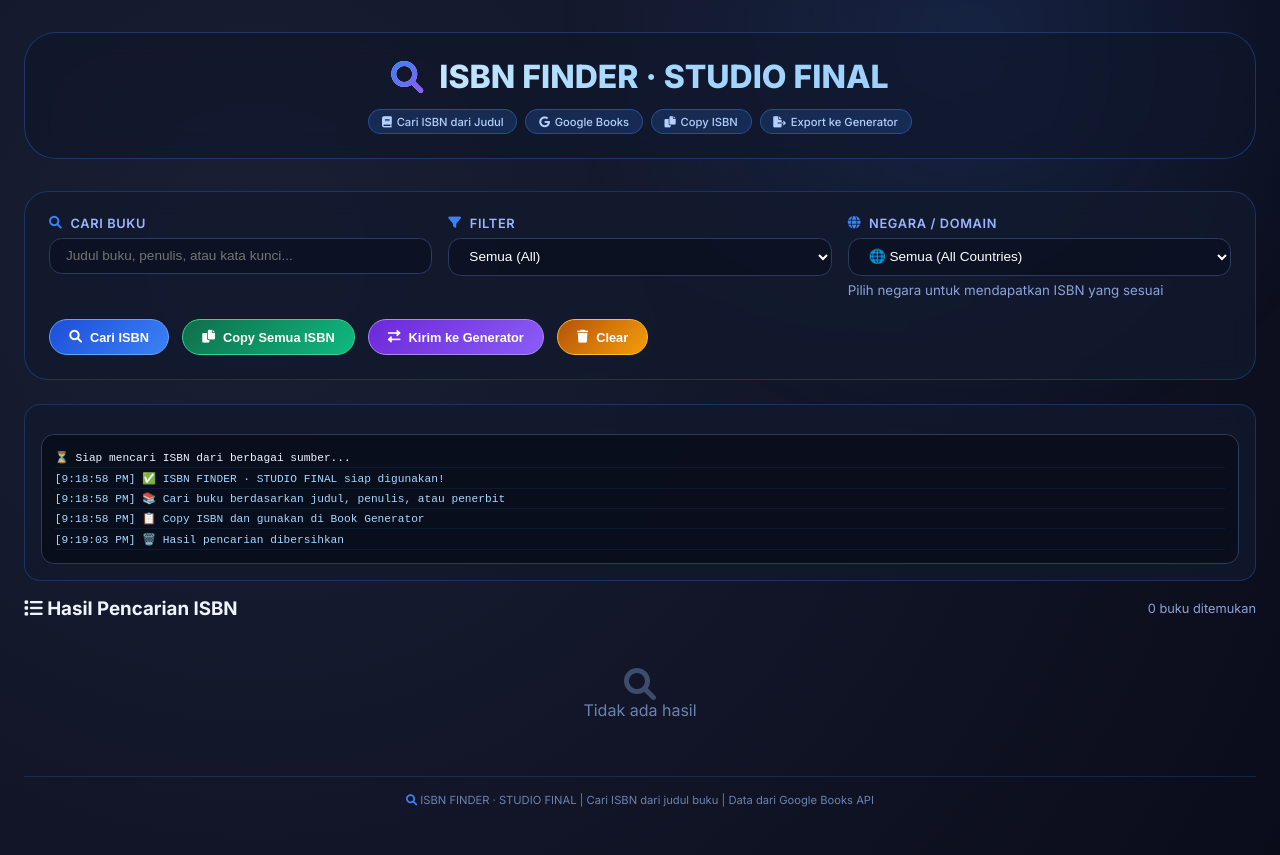
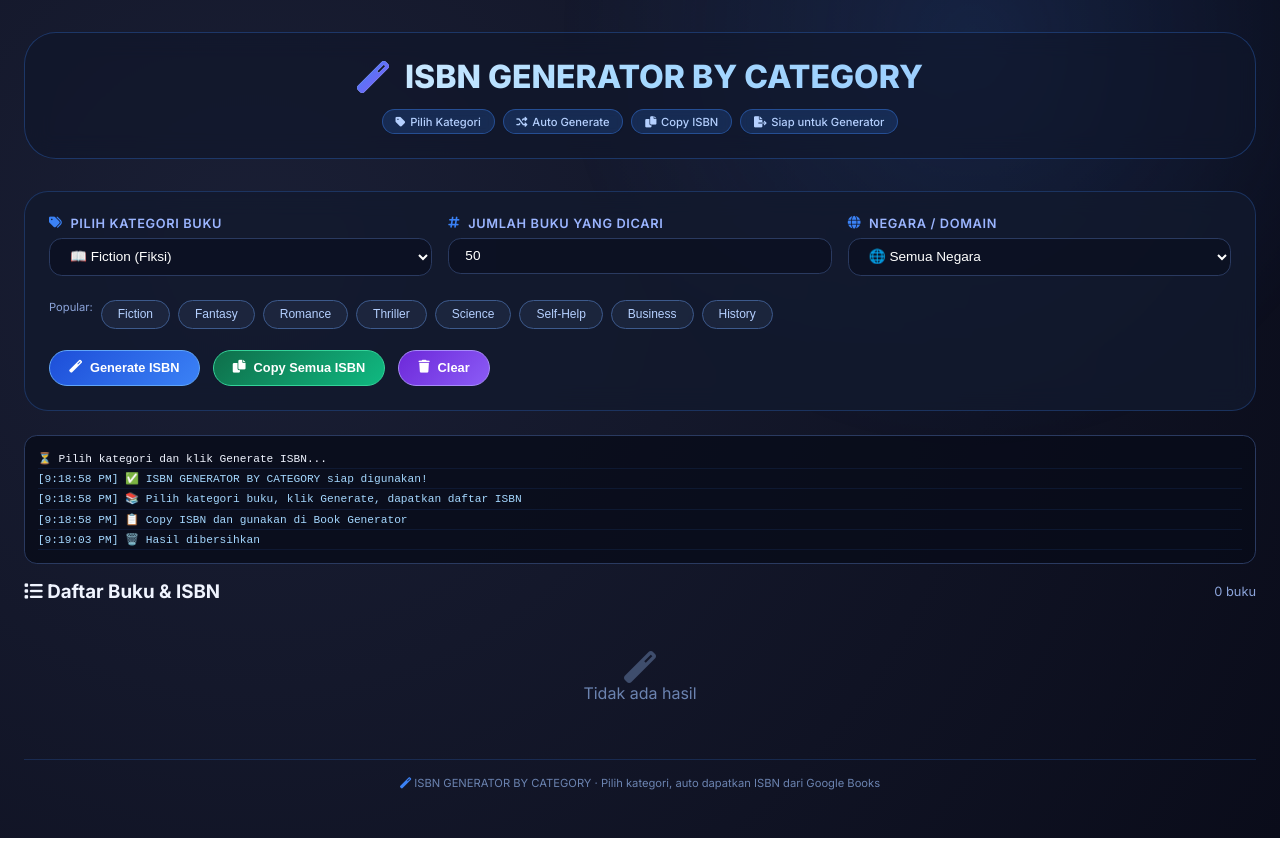
Before and after one commit to aidenwilliamson888-lab/bookgen.md, a plain HTML site: page scrapper/index.html in a window 1280 px wide. Both pictures are taken after a click on the button "Clear". Shown: the top 855 px of the page. Drawn offline with Linux system fonts and the light colour scheme.

Commit message:
Update index.html

```diff
--- a/scrapper/index.html
+++ b/scrapper/index.html
@@ -3,7 +3,7 @@
 <head>
     <meta charset="UTF-8">
     <meta name="viewport" content="width=device-width, initial-scale=1.0">
-    <title>📚 ISBN FINDER · STUDIO FINAL (Cari ISBN untuk Generator)</title>
+    <title>📚 ISBN GENERATOR BY CATEGORY · STUDIO FINAL</title>
     <link rel="preconnect" href="https://fonts.googleapis.com">
     <link rel="preconnect" href="https://fonts.gstatic.com" crossorigin>
     <link href="https://fonts.googleapis.com/css2?family=Inter:wght@300;400;500;600;700;800&display=swap" rel="stylesheet">
@@ -110,7 +110,7 @@
             gap: 0.5rem;
         }
         .input-group label i { color: #3b82f6; }
-        .input-group input, .input-group select, .input-group textarea {
+        .input-group select, .input-group input {
             background: rgba(10, 15, 30, 0.7);
             border: 1px solid #2a3a60;
             border-radius: 0.8rem;
@@ -119,30 +119,31 @@
             color: white;
             transition: all 0.3s ease;
         }
-        .input-group input:focus, .input-group select:focus {
+        .input-group select:focus, .input-group input:focus {
             outline: none;
             border-color: #3b82f6;
             box-shadow: 0 0 0 3px rgba(59, 130, 246, 0.2);
         }
-        .search-type {
+
+        .category-grid {
+            grid-column: 1 / -1;
             display: flex;
-            gap: 1rem;
-            align-items: center;
             flex-wrap: wrap;
+            gap: 0.5rem;
+            margin-top: 0.5rem;
         }
-        .search-type label {
-            display: flex;
-            align-items: center;
-            gap: 0.4rem;
+        .category-btn {
+            background: rgba(30, 40, 65, 0.8);
+            border: 1px solid #3d5a8c;
+            border-radius: 2rem;
+            padding: 0.4rem 1rem;
+            font-size: 0.75rem;
+            color: #b5d0ff;
             cursor: pointer;
-            font-weight: normal;
-            text-transform: none;
-            color: #b5d0ff;
+            transition: all 0.2s;
         }
-        .search-type input {
-            width: auto;
-            margin: 0;
-        }
+        .category-btn:hover { background: #3b82f6; border-color: #3b82f6; color: white; }
+        .category-btn.active { background: #3b82f6; border-color: #3b82f6; color: white; }
 
         .button-group {
             display: flex;
@@ -170,16 +171,7 @@
         .btn-primary { background: linear-gradient(135deg, #1d4ed8, #3b82f6); border-color: #60a5fa; }
         .btn-success { background: linear-gradient(135deg, #0f6e4a, #10b981); border-color: #34d399; }
         .btn-info { background: linear-gradient(135deg, #6d28d9, #8b5cf6); border-color: #a78bfa; }
-        .btn-warning { background: linear-gradient(135deg, #b45309, #f59e0b); border-color: #fbbf24; }
 
-        .progress-area {
-            background: rgba(18, 25, 45, 0.8);
-            backdrop-filter: blur(12px);
-            border: 1px solid rgba(59, 130, 246, 0.25);
-            border-radius: 1rem;
-            padding: 1rem;
-            margin: 1rem 0;
-        }
         .log-area {
             background: rgba(8, 12, 25, 0.8);
             border-radius: 0.8rem;
@@ -189,7 +181,7 @@
             font-family: monospace;
             font-size: 0.7rem;
             border: 1px solid #2a3a60;
-            margin-top: 0.8rem;
+            margin: 1rem 0;
         }
         .log-area div { padding: 0.2rem 0; border-bottom: 1px solid rgba(59, 130, 246, 0.1); }
 
@@ -198,7 +190,7 @@
             grid-template-columns: repeat(auto-fill, minmax(350px, 1fr));
             gap: 1rem;
             margin-top: 1rem;
-            max-height: 500px;
+            max-height: 400px;
             overflow-y: auto;
         }
         .book-card {
@@ -209,16 +201,15 @@
             transition: all 0.3s;
         }
         .book-card:hover { transform: translateY(-2px); border-color: #3b82f6; }
-        .book-title { font-weight: 700; font-size: 1rem; margin-bottom: 0.3rem; color: white; }
-        .book-author { font-size: 0.75rem; color: #8ba3d9; margin-bottom: 0.5rem; }
-        .book-isbn { font-family: monospace; font-size: 0.8rem; color: #4ade80; margin: 0.3rem 0; }
-        .book-isbn i { color: #10b981; width: 20px; }
+        .book-title { font-weight: 700; font-size: 0.9rem; margin-bottom: 0.3rem; color: white; }
+        .book-author { font-size: 0.7rem; color: #8ba3d9; margin-bottom: 0.5rem; }
+        .book-isbn { font-family: monospace; font-size: 0.75rem; color: #4ade80; margin: 0.3rem 0; }
         .copy-btn {
             background: rgba(16, 185, 129, 0.2);
             border: 1px solid #10b981;
             border-radius: 20px;
             padding: 0.2rem 0.6rem;
-            font-size: 0.65rem;
+            font-size: 0.6rem;
             cursor: pointer;
             margin-left: 0.5rem;
             transition: all 0.2s;
@@ -246,8 +237,8 @@
             flex: 1;
             max-height: 100px;
             overflow-y: auto;
+            white-space: pre-wrap;
         }
-
         .footer {
             margin-top: 1.5rem;
             text-align: center;
@@ -262,96 +253,115 @@
 <div class="container">
     <div class="hero-header">
         <div class="hero-title">
-            <i class="fas fa-search"></i> ISBN FINDER · STUDIO FINAL
+            <i class="fas fa-magic"></i> ISBN GENERATOR BY CATEGORY
         </div>
         <div class="hero-badge">
-            <span class="badge"><i class="fas fa-book"></i> Cari ISBN dari Judul</span>
-            <span class="badge"><i class="fab fa-google"></i> Google Books</span>
+            <span class="badge"><i class="fas fa-tag"></i> Pilih Kategori</span>
+            <span class="badge"><i class="fas fa-random"></i> Auto Generate</span>
             <span class="badge"><i class="fas fa-copy"></i> Copy ISBN</span>
-            <span class="badge"><i class="fas fa-file-export"></i> Export ke Generator</span>
+            <span class="badge"><i class="fas fa-file-export"></i> Siap untuk Generator</span>
         </div>
     </div>
 
     <div class="control-panel">
         <div class="input-group">
-            <label><i class="fas fa-search"></i> Cari Buku</label>
-            <input type="text" id="searchQuery" placeholder="Judul buku, penulis, atau kata kunci...">
+            <label><i class="fas fa-tags"></i> Pilih Kategori Buku</label>
+            <select id="categorySelect">
+                <option value="fiction">📖 Fiction (Fiksi)</option>
+                <option value="nonfiction">📚 Non-Fiction</option>
+                <option value="fantasy">🐉 Fantasy</option>
+                <option value="romance">💕 Romance</option>
+                <option value="thriller">🔪 Thriller</option>
+                <option value="science">🔬 Science</option>
+                <option value="history">🏛️ History</option>
+                <option value="business">💼 Business</option>
+                <option value="selfhelp">🌱 Self-Help</option>
+                <option value="children">🧸 Children</option>
+                <option value="cooking">🍳 Cooking</option>
+                <option value="art">🎨 Art</option>
+                <option value="technology">💻 Technology</option>
+                <option value="philosophy">🧠 Philosophy</option>
+                <option value="religion">⛪ Religion</option>
+                <option value="travel">✈️ Travel</option>
+                <option value="sports">⚽ Sports</option>
+                <option value="poetry">📜 Poetry</option>
+                <option value="biography">👤 Biography</option>
+            </select>
         </div>
 
         <div class="input-group">
-            <label><i class="fas fa-filter"></i> Filter</label>
-            <select id="searchFilter">
-                <option value="all">Semua (All)</option>
-                <option value="title">Judul (Title)</option>
-                <option value="author">Penulis (Author)</option>
-                <option value="publisher">Penerbit (Publisher)</option>
-                <option value="isbn">ISBN</option>
-            </select>
+            <label><i class="fas fa-hashtag"></i> Jumlah Buku yang Dicari</label>
+            <input type="number" id="maxResults" value="50" min="5" max="200" step="5">
         </div>
 
         <div class="input-group">
             <label><i class="fas fa-globe"></i> Negara / Domain</label>
             <select id="countrySelect">
-                <option value="all">🌐 Semua (All Countries)</option>
+                <option value="all">🌐 Semua Negara</option>
                 <option value="US">🇺🇸 United States</option>
                 <option value="BR">🇧🇷 Brasil</option>
                 <option value="FR">🇫🇷 France</option>
                 <option value="ES">🇪🇸 España</option>
                 <option value="DE">🇩🇪 Deutschland</option>
                 <option value="UK">🇬🇧 United Kingdom</option>
-                <option value="ID">🇮🇩 Indonesia</option>
             </select>
-            <small style="color: #8ba3d9;">Pilih negara untuk mendapatkan ISBN yang sesuai</small>
+        </div>
+
+        <div class="category-grid">
+            <span style="color:#8ba3d9; font-size:0.7rem;">Popular:</span>
+            <button class="category-btn" data-cat="fiction">Fiction</button>
+            <button class="category-btn" data-cat="fantasy">Fantasy</button>
+            <button class="category-btn" data-cat="romance">Romance</button>
+            <button class="category-btn" data-cat="thriller">Thriller</button>
+            <button class="category-btn" data-cat="science">Science</button>
+            <button class="category-btn" data-cat="selfhelp">Self-Help</button>
+            <button class="category-btn" data-cat="business">Business</button>
+            <button class="category-btn" data-cat="history">History</button>
         </div>
 
         <div class="button-group">
-            <button class="btn btn-primary" id="searchBtn"><i class="fas fa-search"></i> Cari ISBN</button>
-            <button class="btn btn-success" id="copyAllIsbnBtn" disabled><i class="fas fa-copy"></i> Copy Semua ISBN</button>
-            <button class="btn btn-info" id="exportToGeneratorBtn" disabled><i class="fas fa-exchange-alt"></i> Kirim ke Generator</button>
-            <button class="btn btn-warning" id="clearResultsBtn"><i class="fas fa-trash"></i> Clear</button>
+            <button class="btn btn-primary" id="generateBtn"><i class="fas fa-magic"></i> Generate ISBN</button>
+            <button class="btn btn-success" id="copyAllBtn" disabled><i class="fas fa-copy"></i> Copy Semua ISBN</button>
+            <button class="btn btn-info" id="clearBtn"><i class="fas fa-trash"></i> Clear</button>
         </div>
     </div>
 
-    <div class="progress-area">
-        <div class="log-area" id="logArea">
-            <div>⏳ Siap mencari ISBN dari berbagai sumber...</div>
-        </div>
+    <div class="log-area" id="logArea">
+        <div>⏳ Pilih kategori dan klik Generate ISBN...</div>
     </div>
 
     <div id="resultsPanel">
         <div style="display: flex; justify-content: space-between; align-items: center; margin-bottom: 0.8rem; flex-wrap: wrap; gap: 0.5rem;">
-            <h3><i class="fas fa-list"></i> Hasil Pencarian ISBN</h3>
-            <span id="resultCount" style="color: #8ba3d9; font-size: 0.8rem;">0 buku ditemukan</span>
+            <h3><i class="fas fa-list"></i> Daftar Buku & ISBN</h3>
+            <span id="resultCount" style="color: #8ba3d9; font-size: 0.8rem;">0 buku</span>
         </div>
         <div class="results-grid" id="resultsGrid">
             <div style="color: #6b83b0; text-align: center; padding: 2rem; grid-column: 1/-1;">
-                <i class="fas fa-search" style="font-size: 2rem; opacity: 0.5;"></i>
-                <p>Cari buku untuk mendapatkan ISBN</p>
+                <i class="fas fa-magic" style="font-size: 2rem; opacity: 0.5;"></i>
+                <p>Pilih kategori dan klik Generate ISBN</p>
             </div>
         </div>
     </div>
 
     <div id="exportPanel" class="export-panel" style="display: none;">
-        <span><i class="fas fa-code"></i> ISBN List (siap copy ke generator):</span>
+        <span><i class="fas fa-code"></i> ISBN List (copy ke Book Generator):</span>
         <div class="isbn-output" id="isbnOutput"></div>
         <button class="btn btn-success" id="copyOutputBtn" style="padding: 0.3rem 0.8rem;"><i class="fas fa-copy"></i> Copy</button>
     </div>
 
     <div class="footer">
-        <i class="fas fa-search" style="color:#3b82f6;"></i> ISBN FINDER · STUDIO FINAL | Cari ISBN dari judul buku | Data dari Google Books API
+        <i class="fas fa-magic" style="color:#3b82f6;"></i> ISBN GENERATOR BY CATEGORY · Pilih kategori, auto dapatkan ISBN dari Google Books
     </div>
 </div>
 
 <script>
 (function() {
-    // DOM Elements
-    const searchQuery = document.getElementById('searchQuery');
-    const searchFilter = document.getElementById('searchFilter');
+    const categorySelect = document.getElementById('categorySelect');
+    const maxResultsInput = document.getElementById('maxResults');
     const countrySelect = document.getElementById('countrySelect');
-    const searchBtn = document.getElementById('searchBtn');
-    const copyAllIsbnBtn = document.getElementById('copyAllIsbnBtn');
-    const exportToGeneratorBtn = document.getElementById('exportToGeneratorBtn');
-    const clearResultsBtn = document.getElementById('clearResultsBtn');
+    const generateBtn = document.getElementById('generateBtn');
+    const copyAllBtn = document.getElementById('copyAllBtn');
+    const clearBtn = document.getElementById('clearBtn');
     const copyOutputBtn = document.getElementById('copyOutputBtn');
     const logArea = document.getElementById('logArea');
     const resultsGrid = document.getElementById('resultsGrid');
@@ -369,27 +379,17 @@
         logArea.scrollTop = logArea.scrollHeight;
     }
 
-    function clearLogs() { logArea.innerHTML = '<div>⏳ Log dibersihkan...</div>'; }
+    // Search books from Google Books API by category
+    async function searchBooksByCategory(category, maxResults, country) {
+        let searchTerm = `subject:${category}`;
 
-    // Search books from Google Books API
-    async function searchBooks(query, filter, country) {
-        let searchTerm = query;
-
-        // Apply filter
-        if (filter !== 'all') {
-            searchTerm = `${filter}:${query}`;
-        }
-
-        // Add country restriction
         let countryParam = '';
         if (country !== 'all') {
-            const countryCodes = {
-                'US': 'US', 'BR': 'BR', 'FR': 'FR', 'ES': 'ES', 'DE': 'DE', 'UK': 'GB', 'ID': 'ID'
-            };
+            const countryCodes = { 'US': 'US', 'BR': 'BR', 'FR': 'FR', 'ES': 'ES', 'DE': 'DE', 'UK': 'GB' };
             countryParam = `&country=${countryCodes[country] || 'US'}`;
         }
 
-        const url = `https://www.googleapis.com/books/v1/volumes?q=${encodeURIComponent(searchTerm)}&maxResults=40${countryParam}`;
+        const url = `https://www.googleapis.com/books/v1/volumes?q=${encodeURIComponent(searchTerm)}&maxResults=${maxResults}&orderBy=relevance${countryParam}`;
 
         try {
             const response = await fetch(url);
@@ -405,7 +405,6 @@
                 const volumeInfo = item.volumeInfo;
                 const industryIdentifiers = volumeInfo.industryIdentifiers || [];
 
-                // Get ISBN-13 and ISBN-10
                 let isbn13 = null;
                 let isbn10 = null;
 
@@ -414,7 +413,6 @@
                     if (id.type === 'ISBN_10') isbn10 = id.identifier;
                 }
 
-                // Prefer ISBN-13
                 const isbn = isbn13 || isbn10;
 
                 if (isbn) {
@@ -426,9 +424,7 @@
                         isbn: isbn,
                         isbn13: isbn13,
                         isbn10: isbn10,
-                        description: volumeInfo.description ? volumeInfo.description.substring(0, 200) : null,
-                        coverUrl: volumeInfo.imageLinks?.thumbnail || null,
-                        language: volumeInfo.language || null,
+                        categories: volumeInfo.categories || [],
                         pageCount: volumeInfo.pageCount || null
                     });
                 }
@@ -441,49 +437,44 @@
         }
     }
 
-    async function performSearch() {
-        const query = searchQuery.value.trim();
-        if (!query) {
-            log('❌ Masukkan judul buku atau kata kunci', 'error');
-            return;
-        }
-
-        const filter = searchFilter.value;
+    async function generateISBN() {
+        const category = categorySelect.value;
+        const maxResults = parseInt(maxResultsInput.value) || 50;
         const country = countrySelect.value;
 
-        log(`🔍 Mencari "${query}" dengan filter: ${filter}, negara: ${country}...`);
+        const categoryName = categorySelect.options[categorySelect.selectedIndex].text;
 
-        searchBtn.disabled = true;
-        searchBtn.innerHTML = '<i class="fas fa-spinner fa-pulse"></i> Mencari...';
+        log(`🎲 Menggenerate ISBN untuk kategori: ${categoryName} (maks ${maxResults} buku)...`);
 
-        const results = await searchBooks(query, filter, country);
+        generateBtn.disabled = true;
+        generateBtn.innerHTML = '<i class="fas fa-spinner fa-pulse"></i> Generating...';
 
-        searchBtn.disabled = false;
-        searchBtn.innerHTML = '<i class="fas fa-search"></i> Cari ISBN';
+        const results = await searchBooksByCategory(category, maxResults, country);
+
+        generateBtn.disabled = false;
+        generateBtn.innerHTML = '<i class="fas fa-magic"></i> Generate ISBN';
 
         if (results.length === 0) {
-            log('❌ Tidak ada buku ditemukan', 'error');
+            log(`❌ Tidak ada buku ditemukan untuk kategori ${categoryName}`, 'error');
             searchResults = [];
             updateResultsDisplay();
-            copyAllIsbnBtn.disabled = true;
-            exportToGeneratorBtn.disabled = true;
+            copyAllBtn.disabled = true;
             exportPanel.style.display = 'none';
             return;
         }
 
         searchResults = results;
         updateResultsDisplay();
-        copyAllIsbnBtn.disabled = false;
-        exportToGeneratorBtn.disabled = false;
+        copyAllBtn.disabled = false;
 
-        log(`✅ Ditemukan ${results.length} buku`, 'success');
+        log(`✅ Berhasil menggenerate ${results.length} ISBN dari kategori ${categoryName}`, 'success');
     }
 
     function updateResultsDisplay() {
-        resultCountSpan.innerText = `${searchResults.length} buku ditemukan`;
+        resultCountSpan.innerText = `${searchResults.length} buku`;
 
         if (!searchResults.length) {
-            resultsGrid.innerHTML = '<div style="color: #6b83b0; text-align: center; padding: 2rem; grid-column: 1/-1;"><i class="fas fa-search" style="font-size: 2rem; opacity: 0.5;"></i><p>Tidak ada hasil</p></div>';
+            resultsGrid.innerHTML = '<div style="color: #6b83b0; text-align: center; padding: 2rem; grid-column: 1/-1;"><i class="fas fa-magic" style="font-size: 2rem; opacity: 0.5;"></i><p>Tidak ada hasil</p></div>';
             return;
         }
 
@@ -517,7 +508,7 @@
 
     function copySingleIsbn(isbn) {
         navigator.clipboard.writeText(isbn).then(() => {
-            log(`📋 ISBN ${isbn} disalin ke clipboard`, 'success');
+            log(`📋 ISBN ${isbn} disalin`, 'success');
         }).catch(() => {
             log('❌ Gagal menyalin', 'error');
         });
@@ -532,56 +523,39 @@
         });
     }
 
-    function exportToGenerator() {
-        const isbnList = searchResults.map(book => book.isbn).join('\n');
-
-        // Try to find the Book Generator textarea or create a new window
-        const bookGeneratorTextarea = document.getElementById('isbnList');
-
-        if (bookGeneratorTextarea) {
-            // If Book Generator is open in same page
-            bookGeneratorTextarea.value = isbnList;
-            log(`✅ ${searchResults.length} ISBN dikirim ke Book Generator!`, 'success');
-        } else {
-            // Copy to clipboard and show instruction
-            navigator.clipboard.writeText(isbnList).then(() => {
-                log(`📋 ${searchResults.length} ISBN disalin ke clipboard! Buka Book Generator dan paste di textarea.`, 'success');
-            });
-        }
-    }
-
     function clearResults() {
         searchResults = [];
         updateResultsDisplay();
-        copyAllIsbnBtn.disabled = true;
-        exportToGeneratorBtn.disabled = true;
+        copyAllBtn.disabled = true;
         exportPanel.style.display = 'none';
-        searchQuery.value = '';
-        log('🗑️ Hasil pencarian dibersihkan', 'info');
+        log('🗑️ Hasil dibersihkan', 'info');
     }
 
-    // Global function for copy button
+    // Global function
     window.copySingleIsbn = copySingleIsbn;
 
+    // Category buttons
+    document.querySelectorAll('.category-btn').forEach(btn => {
+        btn.addEventListener('click', () => {
+            const cat = btn.getAttribute('data-cat');
+            categorySelect.value = cat;
+            generateISBN();
+        });
+    });
+
     // Event listeners
-    searchBtn.addEventListener('click', performSearch);
-    copyAllIsbnBtn.addEventListener('click', copyAllIsbn);
-    exportToGeneratorBtn.addEventListener('click', exportToGenerator);
-    clearResultsBtn.addEventListener('click', clearResults);
+    generateBtn.addEventListener('click', generateISBN);
+    copyAllBtn.addEventListener('click', copyAllIsbn);
+    clearBtn.addEventListener('click', clearResults);
     copyOutputBtn.addEventListener('click', () => {
         const text = isbnOutput.textContent;
         navigator.clipboard.writeText(text).then(() => {
-            log('📋 Semua ISBN disalin ke clipboard!', 'success');
+            log(`📋 ${searchResults.length} ISBN disalin!`, 'success');
         });
     });
 
-    // Enter key to search
-    searchQuery.addEventListener('keypress', (e) => {
-        if (e.key === 'Enter') performSearch();
-    });
-
-    log('✅ ISBN FINDER · STUDIO FINAL siap digunakan!');
-    log('📚 Cari buku berdasarkan judul, penulis, atau penerbit');
+    log('✅ ISBN GENERATOR BY CATEGORY siap digunakan!');
+    log('📚 Pilih kategori buku, klik Generate, dapatkan daftar ISBN');
     log('📋 Copy ISBN dan gunakan di Book Generator');
 })();
 </script>
```
